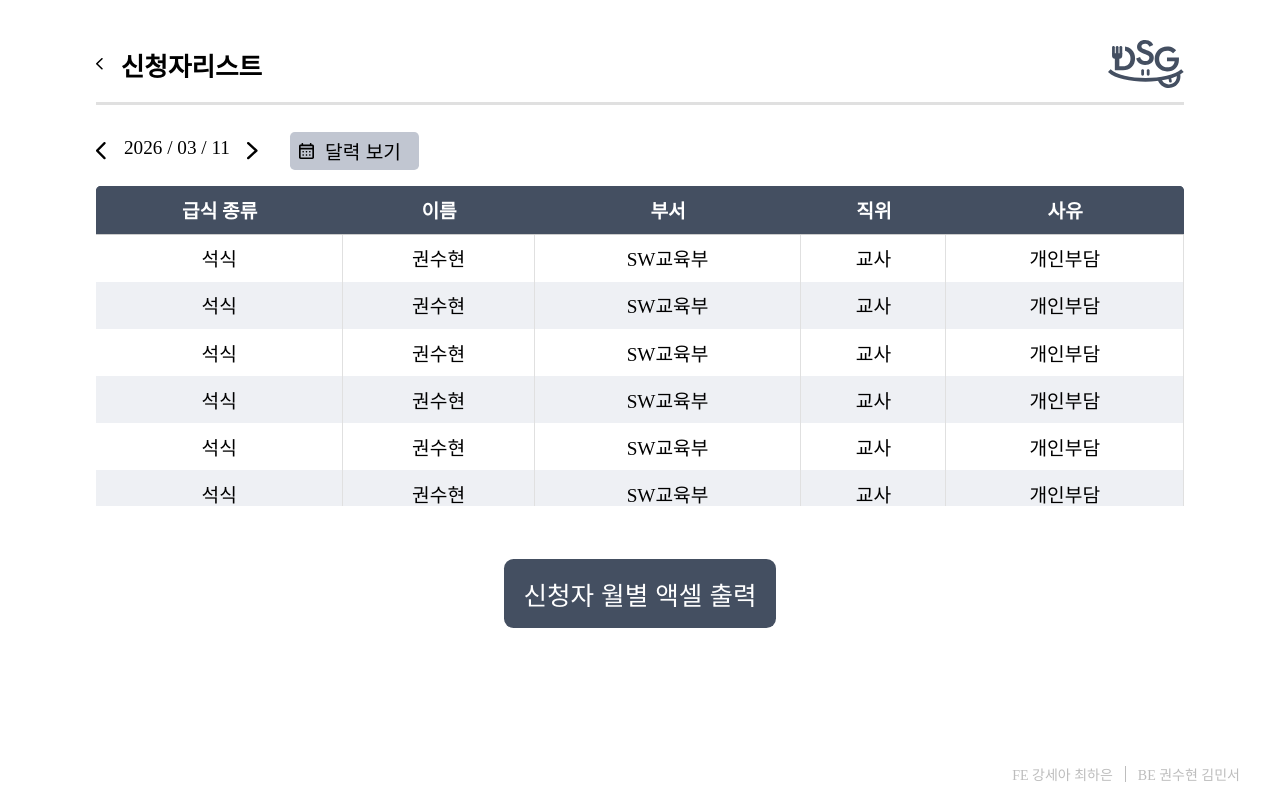
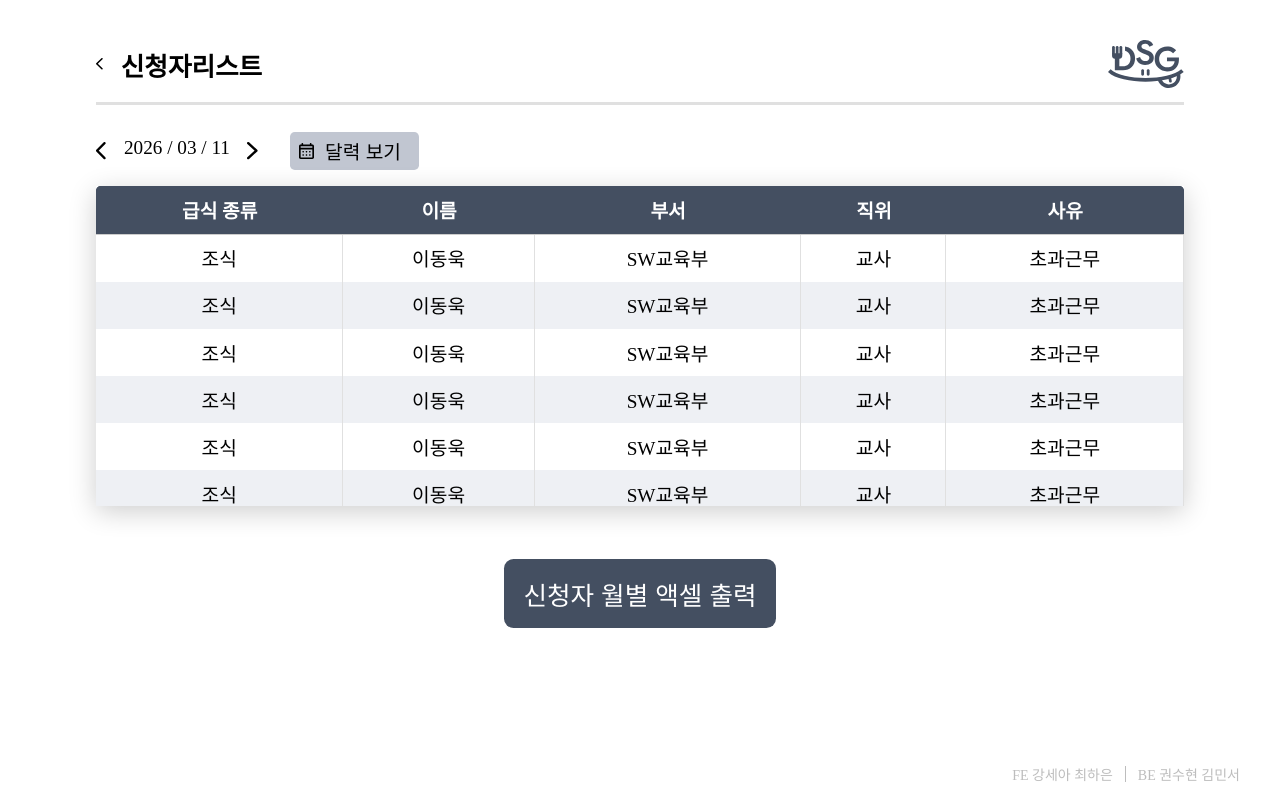
Before and after one commit to 2026DSG/DSG_Frontend, a React (Vite) app: page /get/apply in a window 1280 px wide. Built offline with nearby package versions, Linux system fonts and the light colour scheme.

Commit message:
feat: 신청자 미신청 상태 처리 및 테이블 UI 개선
- 신청자가 신청하지 않았을 경우 메시지 표시 추가
- 테이블에 box-shadow 스타일 적용
- UI 가독성 개선

```diff
--- a/src/pages/admin/ApplicationListPage.tsx
+++ b/src/pages/admin/ApplicationListPage.tsx
@@ -19,6 +19,51 @@ const ApplicationListPage = () => {
     const d = date.getDate().toString().padStart(2, "0");
     return `${y} / ${m} / ${d}`;
   };
+
+  const applicant = [
+    {
+      name: "이동욱",
+      department: "SW교육부",
+      position: "교사",
+      reason: "초과근무",
+      meal: "조식",
+    },
+    {
+      name: "이동욱",
+      department: "SW교육부",
+      position: "교사",
+      reason: "초과근무",
+      meal: "조식",
+    },
+    {
+      name: "이동욱",
+      department: "SW교육부",
+      position: "교사",
+      reason: "초과근무",
+      meal: "조식",
+    },
+    {
+      name: "이동욱",
+      department: "SW교육부",
+      position: "교사",
+      reason: "초과근무",
+      meal: "조식",
+    },
+    {
+      name: "이동욱",
+      department: "SW교육부",
+      position: "교사",
+      reason: "초과근무",
+      meal: "조식",
+    },
+    {
+      name: "이동욱",
+      department: "SW교육부",
+      position: "교사",
+      reason: "초과근무",
+      meal: "조식",
+    },
+  ];
 
   return (
     <Body>
@@ -49,55 +94,21 @@ const ApplicationListPage = () => {
             </Thead>
 
             <Tbody>
-              <Tr>
-                <Td>석식</Td>
-                <Td>권수현</Td>
-                <Td>SW교육부</Td>
-                <Td>교사</Td>
-                <Td>개인부담</Td>
-              </Tr>
-              <Tr>
-                <Td>석식</Td>
-                <Td>권수현</Td>
-                <Td>SW교육부</Td>
-                <Td>교사</Td>
-                <Td>개인부담</Td>
-              </Tr>
-              <Tr>
-                <Td>석식</Td>
-                <Td>권수현</Td>
-                <Td>SW교육부</Td>
-                <Td>교사</Td>
-                <Td>개인부담</Td>
-              </Tr>
-              <Tr>
-                <Td>석식</Td>
-                <Td>권수현</Td>
-                <Td>SW교육부</Td>
-                <Td>교사</Td>
-                <Td>개인부담</Td>
-              </Tr>
-              <Tr>
-                <Td>석식</Td>
-                <Td>권수현</Td>
-                <Td>SW교육부</Td>
-                <Td>교사</Td>
-                <Td>개인부담</Td>
-              </Tr>
-              <Tr>
-                <Td>석식</Td>
-                <Td>권수현</Td>
-                <Td>SW교육부</Td>
-                <Td>교사</Td>
-                <Td>개인부담</Td>
-              </Tr>
-              <Tr>
-                <Td>석식</Td>
-                <Td>권수현</Td>
-                <Td>SW교육부</Td>
-                <Td>교사</Td>
-                <Td>개인부담</Td>
-              </Tr>
+              {applicant.length === 0 ? (
+                <Tr>
+                  <EmptyTd colSpan={5}>신청자가 존재하지 않습니다.</EmptyTd>
+                </Tr>
+              ) : (
+                applicant.map((applicant, index) => (
+                  <Tr key={index}>
+                    <Td>{applicant.meal}</Td>
+                    <Td>{applicant.name}</Td>
+                    <Td>{applicant.department}</Td>
+                    <Td>{applicant.position}</Td>
+                    <Td>{applicant.reason}</Td>
+                  </Tr>
+                ))
+              )}
             </Tbody>
           </Table>
         </TableWrapper>
@@ -189,6 +200,7 @@ const TableWrapper = styled.div`
   margin-top: 21px;
   max-height: 400px;
   overflow-y: auto;
+  box-shadow: 0 8px 32px rgba(0, 0, 6, 0.2);
 `;
 
 const Table = styled.table`
@@ -213,6 +225,14 @@ const Tbody = styled.tbody`
 `;
 
 const Tr = styled.tr``;
+
+const EmptyTd = styled.td`
+  padding: 150px 0;
+  font-size: 24px;
+  text-align: center;
+  color: #888;
+  background-color: white;
+`;
 
 const Th = styled.th`
   background-color: #444f61;
@@ -334,7 +354,6 @@ const StyledCalendar = styled(Calendar)`
     text-decoration: none;
   }
 
-
   .react-calendar__month-view__days__day--weekend:nth-of-type(7n) abbr {
     color: #2e7af2;
   }
```
